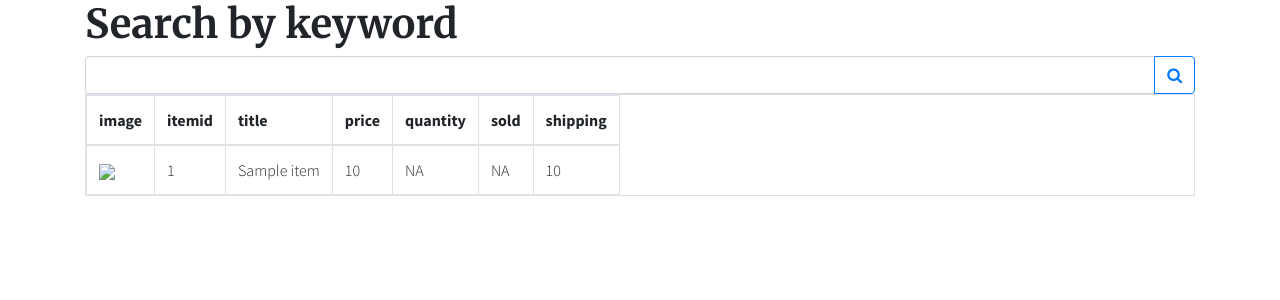
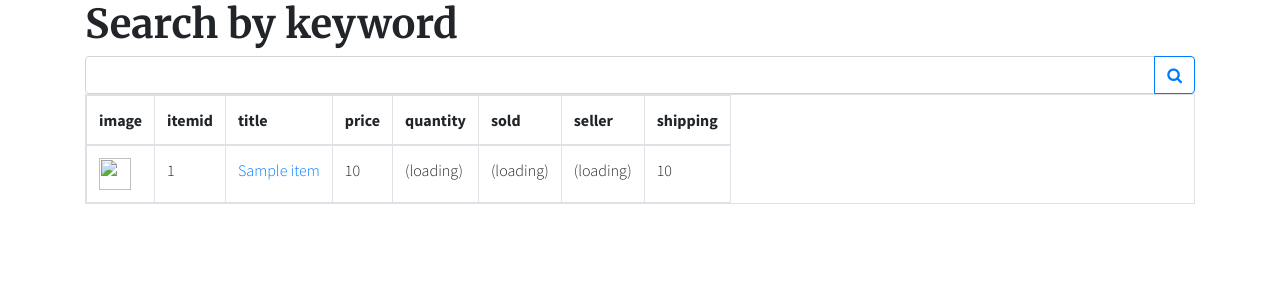
Before and after one commit to resgef/ebay-research-tools, a Django app: template ebayresearch/templates/search.html in a window 1280 px wide. Shown: the top 300 px of the page. Run offline with Django 3.2, Linux system fonts and the light colour scheme; the template is opened without the code that fills it: most values are stand-ins (such as "Sample title", 1, 10 or a date in 2020); some libraries are stand-ins or nearby versions.

```diff
--- a/ebayresearch/templates/search.html
+++ b/ebayresearch/templates/search.html
@@ -49,18 +49,20 @@
                     <th>price</th>
                     <th>quantity</th>
                     <th>sold</th>
+                    <th>seller</th>
                     <th>shipping</th>
                 </tr>
                 </thead>
                 <tbody>
                 {% for item in items %}
                     <tr>
-                        <td><img src="{{ item.galleryURL }}"/></td>
+                        <td><img height="32" width="32" src="{{ item.galleryURL }}"/></td>
                         <td>{{ item.itemId }}</td>
-                        <td><a hyref="{{ item.viewItemURL }}">{{ item.title }}</a></td>
+                        <td><a href="{{ item.viewItemURL }}">{{ item.title }}</a></td>
                         <td>{{ item.price }}</td>
-                        <td>NA</td>
-                        <td>NA</td>
+                        <td>(loading)</td>
+                        <td>(loading)</td>
+                        <td>(loading)</td>
                         <td>{{ item.shipping_cost }}</td>
                     </tr>
                 {% endfor %}
```
Also changed, not shown: ebayresearch/views.py (+7 -7 lines).
